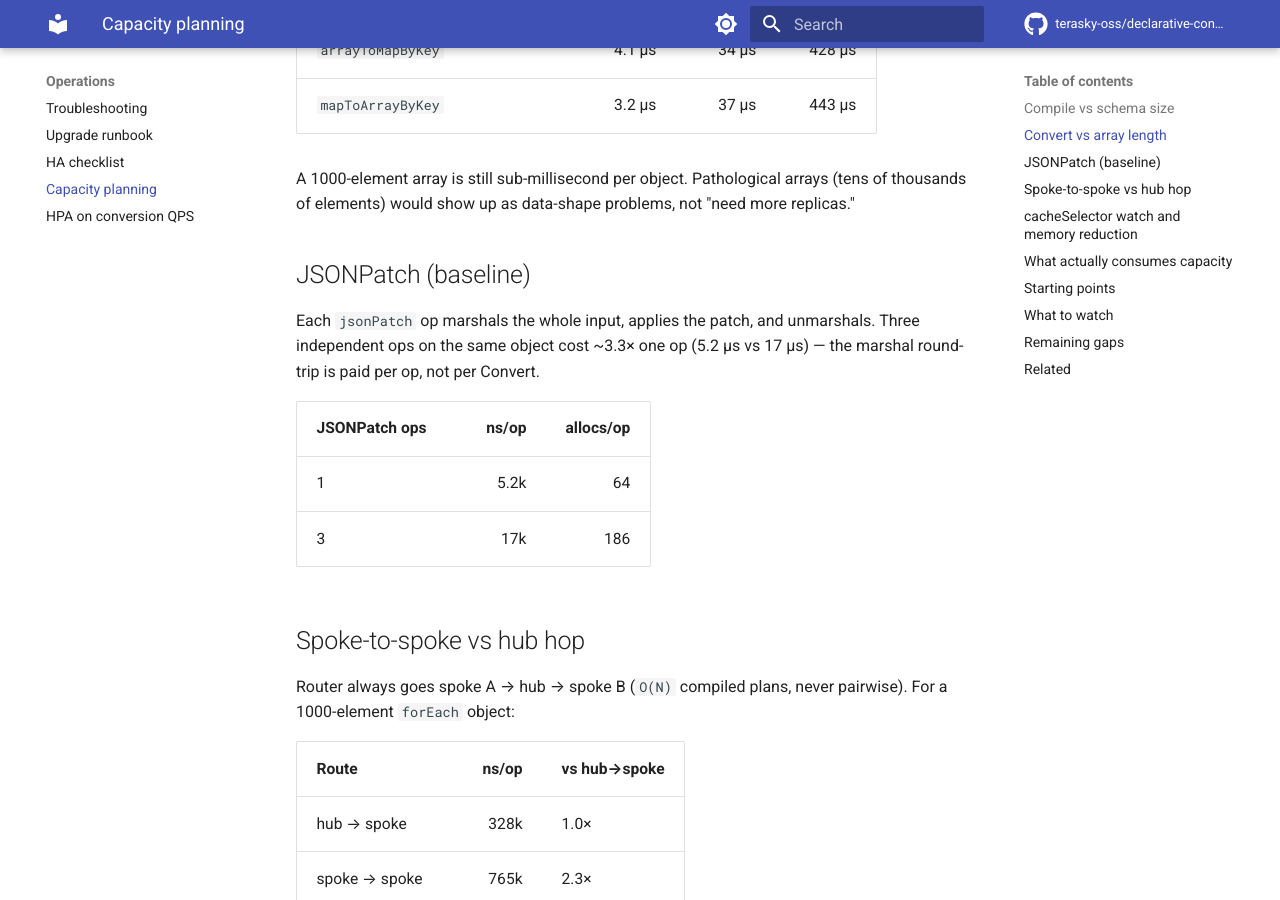
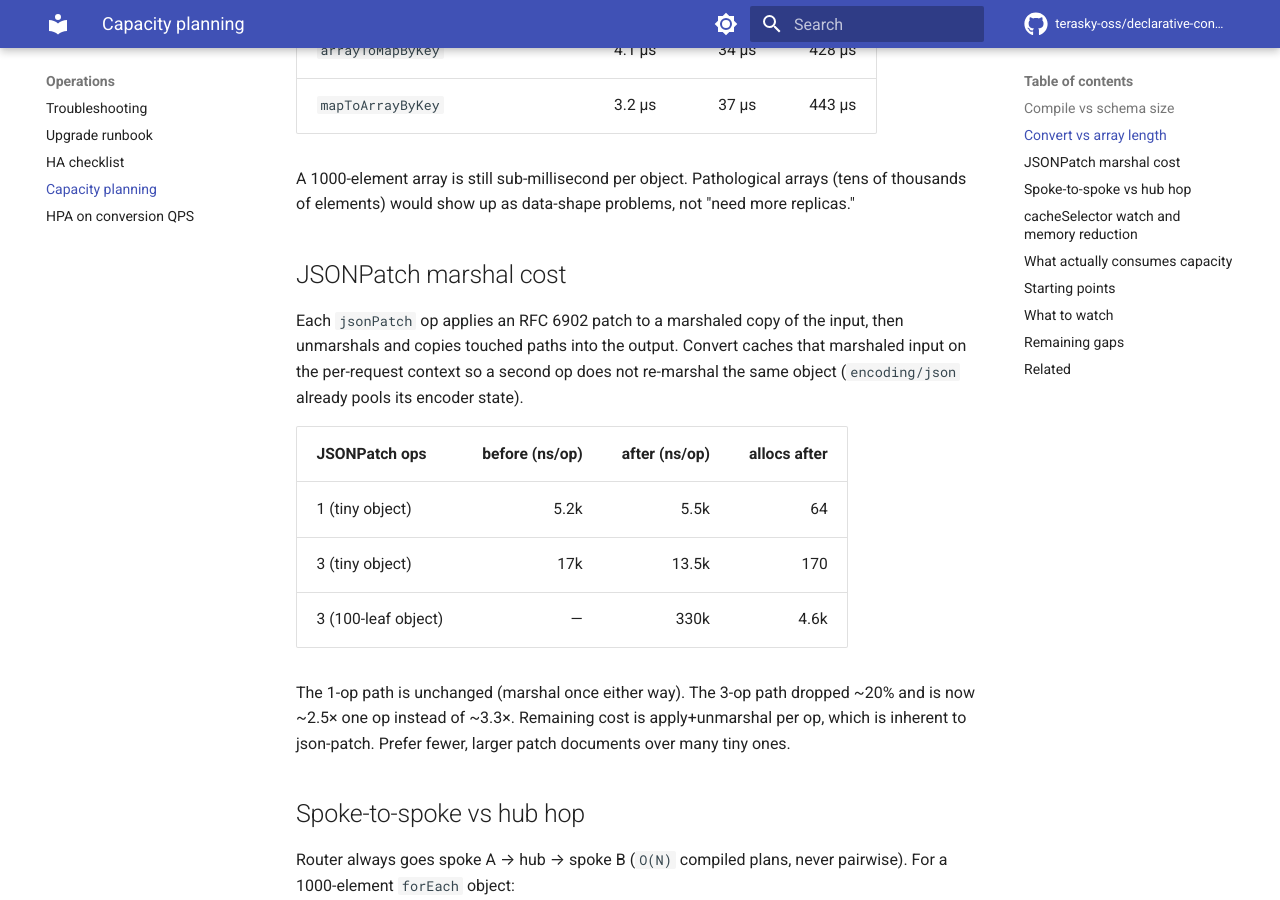
Before and after one commit to TeraSky-OSS/declarative-conversion-operator, an MkDocs documentation site: the page built from docs/operations/capacity.md, in a window 1280 px wide and 900 px high, scrolled down 1157 px. Built offline with MkDocs 1.6.1 and Material for MkDocs 9.7.7, drawn with Linux system fonts in a browser that asks for light colours; comment, search, counter and statistics services are not loaded.

Commit message:
perf: cache marshaled JSONPatch input across ops in one Convert
A second jsonPatch op no longer re-marshals the same object; the 3-op
path drops about 20% while the single-op path stays flat.

```diff
--- a/docs/operations/capacity.md
+++ b/docs/operations/capacity.md
@@ -39,16 +39,24 @@ A 1000-element array is still sub-millisecond per object. Pathological arrays
 (tens of thousands of elements) would show up as data-shape problems, not
 "need more replicas."
 
-## JSONPatch (baseline)
+## JSONPatch marshal cost
 
-Each `jsonPatch` op marshals the whole input, applies the patch, and unmarshals.
-Three independent ops on the same object cost ~3.3× one op (5.2 µs vs 17 µs) —
-the marshal round-trip is paid per op, not per Convert.
+Each `jsonPatch` op applies an RFC 6902 patch to a marshaled copy of the
+input, then unmarshals and copies touched paths into the output. Convert
+caches that marshaled input on the per-request context so a second op does
+not re-marshal the same object (`encoding/json` already pools its encoder
+state).
 
-| JSONPatch ops | ns/op | allocs/op |
-|---|---:|---:|
-| 1 | 5.2k | 64 |
-| 3 | 17k | 186 |
+| JSONPatch ops | before (ns/op) | after (ns/op) | allocs after |
+|---|---:|---:|---:|
+| 1 (tiny object) | 5.2k | 5.5k | 64 |
+| 3 (tiny object) | 17k | 13.5k | 170 |
+| 3 (100-leaf object) | — | 330k | 4.6k |
+
+The 1-op path is unchanged (marshal once either way). The 3-op path dropped
+~20% and is now ~2.5× one op instead of ~3.3×. Remaining cost is
+apply+unmarshal per op, which is inherent to json-patch. Prefer fewer, larger
+patch documents over many tiny ones.
 
 ## Spoke-to-spoke vs hub hop
 
```
Also changed, not shown: 3 other files.
